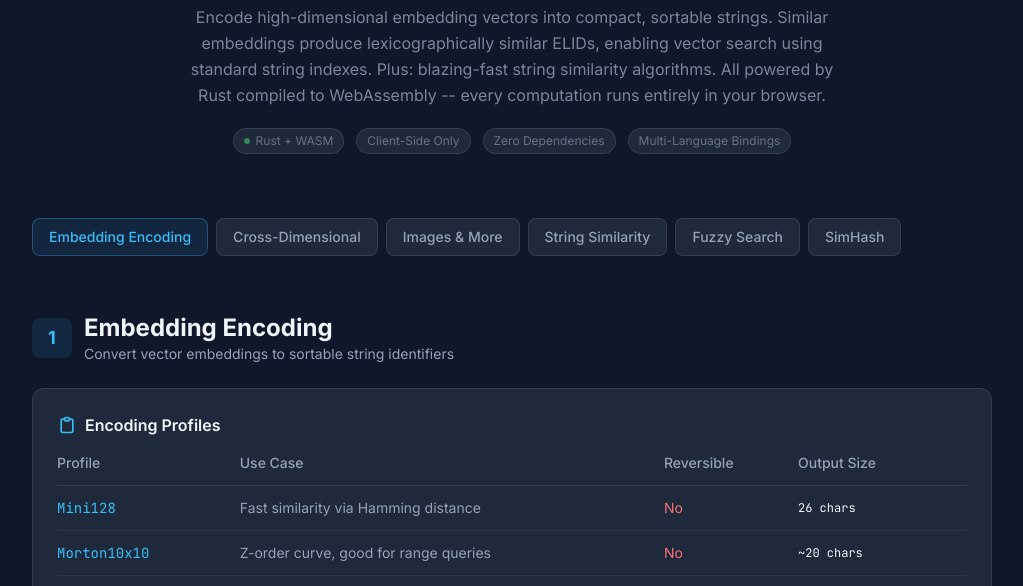
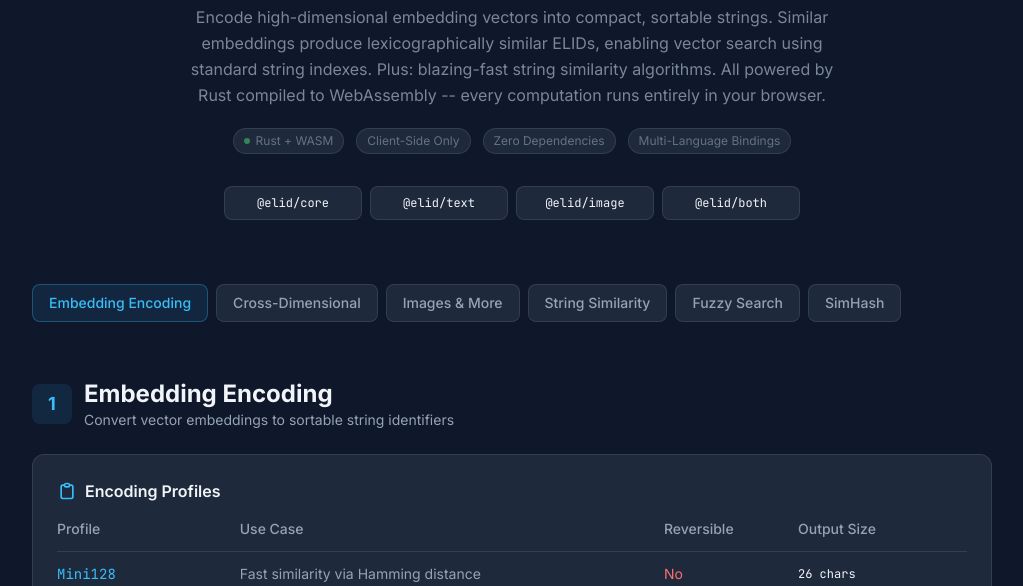
Before and after one commit to ZachHandley/ELID, an Astro site in the folder site/: page / in a window 1280 px wide. Shown: the part 180-766 px from the top of the page, without its empty margins (128-1151 px from the left). Built offline with nearby package versions, Linux system fonts and the light colour scheme; Astro itself is replaced by a stand-in of ours; no server answers.

Commit message:
Update packages to '@elid' org, clarify website with package names related to wasm-embedding packages

```diff
--- a/package.json
+++ b/package.json
@@ -1,5 +1,5 @@
 {
-  "name": "elid-wasm",
+  "name": "@elid/core",
   "version": "0.0.0-dev",
   "description": "Embedding Locality IDentifier - encode embeddings into sortable string IDs for vector search, plus fast string similarity algorithms (WASM)",
   "main": "pkg/elid.js",
--- a/site/src/pages/index.astro
+++ b/site/src/pages/index.astro
@@ -55,6 +55,28 @@ import ImageSimilarityDemo from "../components/ImageSimilarityDemo.vue";
         >
           Multi-Language Bindings
         </span>
+      </div>
+
+      <!-- Install -->
+      <div class="mt-8 max-w-xl mx-auto">
+        <div class="grid grid-cols-2 sm:grid-cols-4 gap-2 text-xs">
+          <a href="https://www.npmjs.com/package/@elid/core" target="_blank" rel="noopener noreferrer"
+            class="px-3 py-2 bg-elid-surface border border-elid-border/50 rounded-lg hover:border-elid-accent hover:text-elid-accent transition-colors text-center font-mono">
+            @elid/core
+          </a>
+          <a href="https://www.npmjs.com/package/@elid/text" target="_blank" rel="noopener noreferrer"
+            class="px-3 py-2 bg-elid-surface border border-elid-border/50 rounded-lg hover:border-elid-accent hover:text-elid-accent transition-colors text-center font-mono">
+            @elid/text
+          </a>
+          <a href="https://www.npmjs.com/package/@elid/image" target="_blank" rel="noopener noreferrer"
+            class="px-3 py-2 bg-elid-surface border border-elid-border/50 rounded-lg hover:border-elid-accent hover:text-elid-accent transition-colors text-center font-mono">
+            @elid/image
+          </a>
+          <a href="https://www.npmjs.com/package/@elid/both" target="_blank" rel="noopener noreferrer"
+            class="px-3 py-2 bg-elid-surface border border-elid-border/50 rounded-lg hover:border-elid-accent hover:text-elid-accent transition-colors text-center font-mono">
+            @elid/both
+          </a>
+        </div>
       </div>
     </header>
 
@@ -409,7 +431,7 @@ LIMIT 10;</code></pre>
           </svg>
         </a>
         <a
-          href="https://www.npmjs.com/package/elid-wasm"
+          href="https://www.npmjs.com/package/@elid/core"
           target="_blank"
           rel="noopener noreferrer"
           class="inline-flex items-center gap-2 px-4 py-2 bg-elid-surface border border-elid-border/50 rounded-lg hover:border-elid-accent hover:text-elid-accent transition-colors"
```
Also changed, not shown: .forgejo/workflows/docs.yml, .forgejo/workflows/release.yml.
